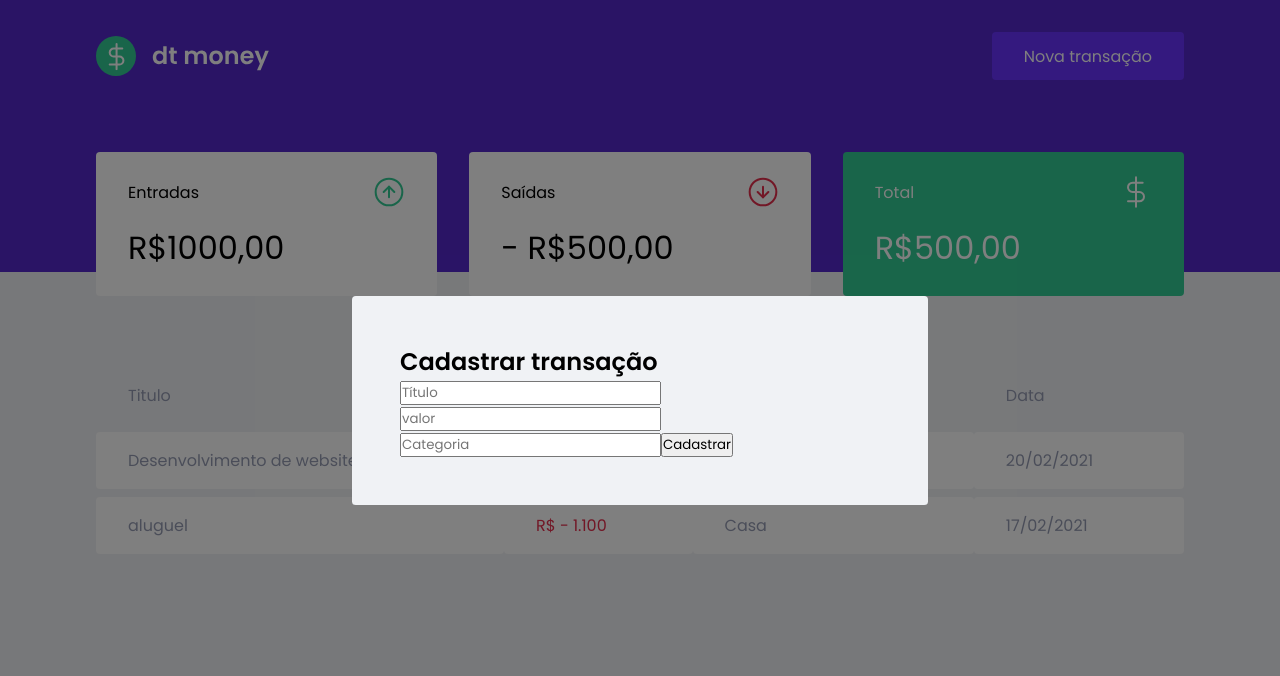
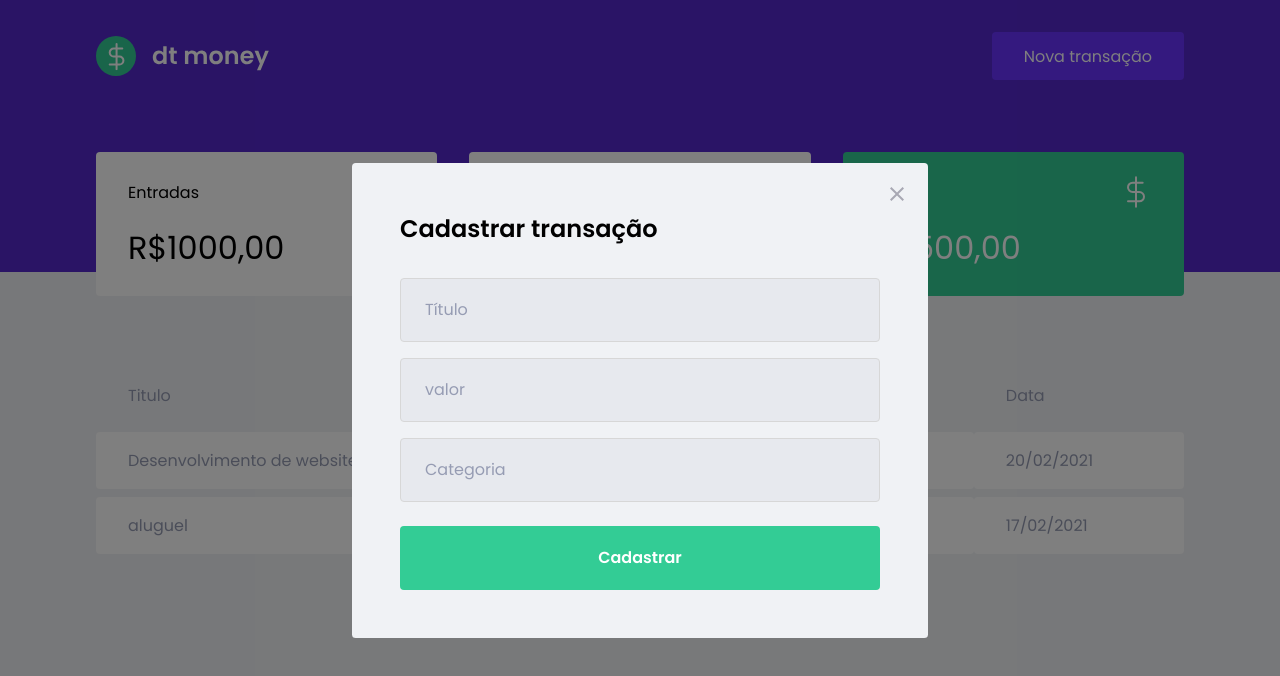
Before and after one commit to joaopedrolacerda/money-control, a React (Create React App) app: page / in a window 1280 px wide. Both pictures are taken after a click on the button "Nova transação". Shown: the top 676 px of the page. Built offline with nearby package versions, Linux system fonts and the light colour scheme; no server answers; what miragejs would draw is missing.

Commit message:
feat: add styles on form of modal

```diff
--- a/src/components/Header/index.tsx
+++ b/src/components/Header/index.tsx
@@ -1,4 +1,3 @@
-import { useState } from 'react';
 import logoImg from '../../assets/logo.svg';
 import { Container, Content } from './styles';
 interface HeaderProps {
--- a/src/components/NewTransactionModal/index.tsx
+++ b/src/components/NewTransactionModal/index.tsx
@@ -1,4 +1,4 @@
-import { useState } from 'react';
+import closeImg from '../../assets/close.svg';
 import Modal from 'react-modal';
 import { Container } from './styles';
 
@@ -17,6 +17,13 @@
       overlayClassName="react-modal-overlay"
       className="react-modal-content"
     >
+      <button
+        type="button"
+        onClick={onRequestClose}
+        className="react-modal-close"
+      >
+        <img src={closeImg} alt="fechar modal" />
+      </button>
       <Container>
         <h2> Cadastrar transação</h2>
         <input placeholder="Título" />
--- a/src/components/NewTransactionModal/styles.ts
+++ b/src/components/NewTransactionModal/styles.ts
@@ -1,3 +1,46 @@
 import styled from 'styled-components';
 
-export const Container = styled.form``;
+export const Container = styled.form`
+  h2 {
+    color: var(--text-title);
+    font-size: 1.5rem;
+    margin-bottom: 2rem;
+  }
+
+  input {
+    width: 100%;
+    padding: 0 1.5rem;
+    height: 4rem;
+    border-radius: 0.25rem;
+
+    border: 1px solid #d7d7d7;
+    background: #e7e9ee;
+
+    font-weight: 400;
+    font-size: 1rem;
+
+    &::placeholder {
+      color: var(--text-body);
+    }
+    & + input {
+      margin-top: 1rem;
+    }
+  }
+  button[type='submit'] {
+    width: 100%;
+    padding: 0 1.5rem;
+    height: 4rem;
+    background: var(--green);
+    color: #fff;
+    border-radius: 0.25rem;
+    border: 0;
+    font-size: 1rem;
+    margin-top: 1.5rem;
+    font-weight: 600;
+
+    transition: filter 0.2s;
+    &:hover {
+      filter: brightness(0.9);
+    }
+  }
+`;
--- a/src/styles/global.ts
+++ b/src/styles/global.ts
@@ -74,4 +74,16 @@
     position: relative;
     border-radius: 0.24rem;
   }
+  .react-modal-close{
+    position: absolute;
+    right: 1.5rem;
+    top:1.5rem;
+    border: 0;
+    background: transparent;
+
+    transition: filter 0.2s;
+    &:hover {
+      filter: brightness(0.8)
+    }
+  }
 `;
```
